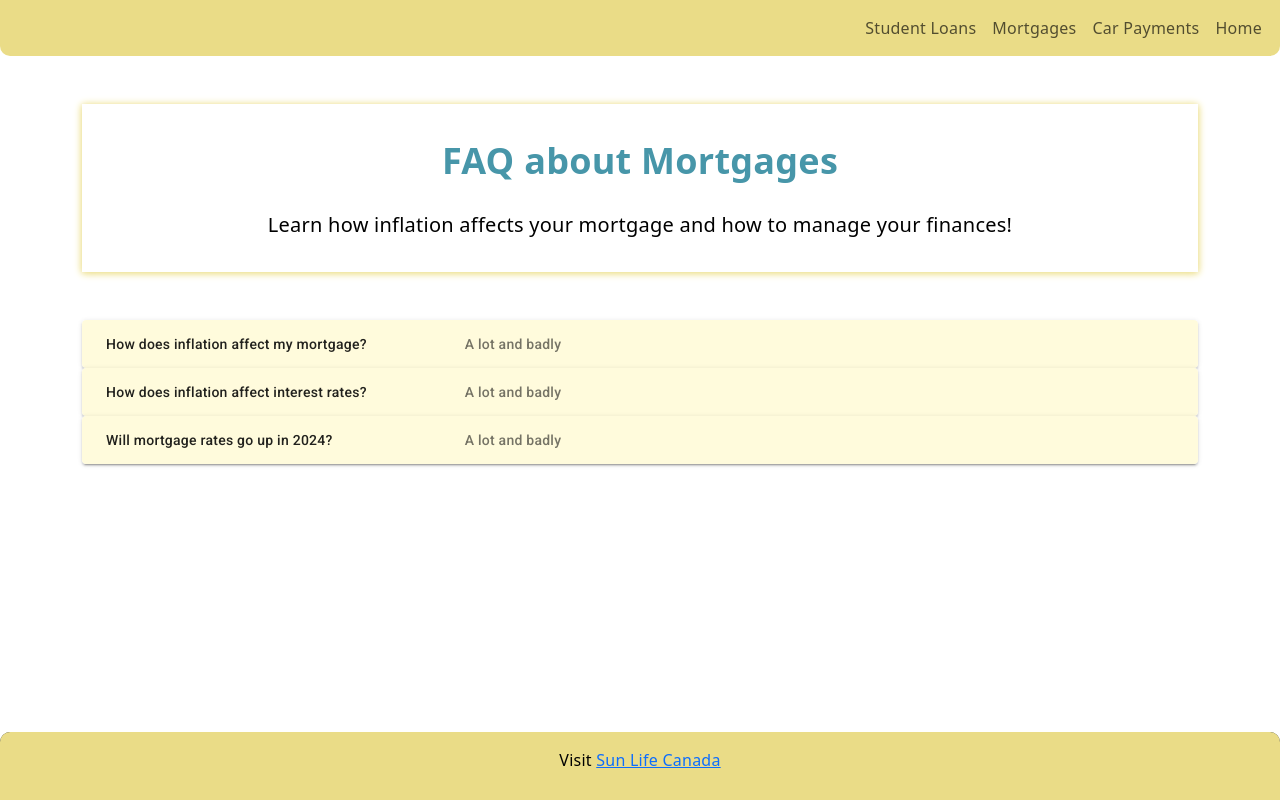
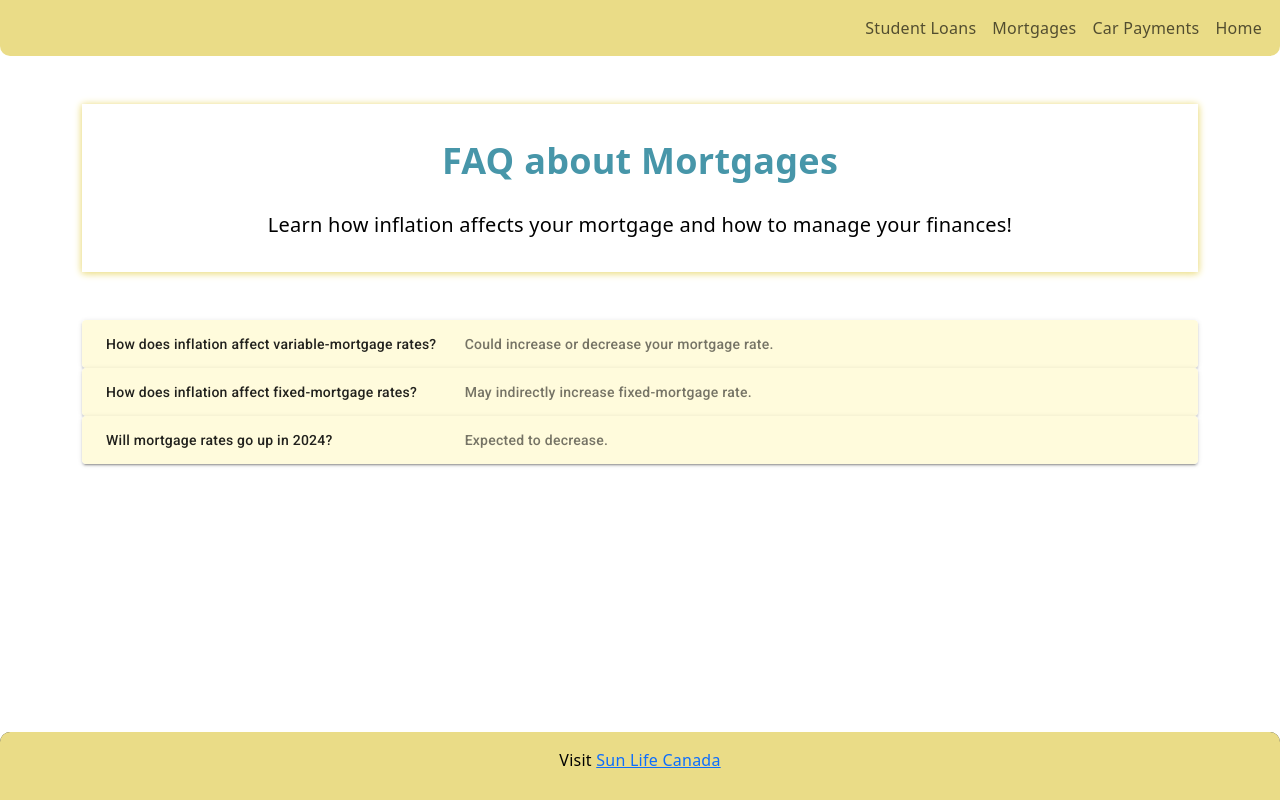
Before and after one commit to amczuboka/Hack-a-Bunch, an Angular app in the folder hack-a-bunch/: page /mortgage-info in a window 1280 px wide. Built offline with nearby package versions, Linux system fonts and the light colour scheme.

Commit message:
Info for mortgages

```diff
--- a/hack-a-bunch/src/app/pages/mortgage-info/mortgage-info.component.html
+++ b/hack-a-bunch/src/app/pages/mortgage-info/mortgage-info.component.html
@@ -13,33 +13,47 @@
 <br><br>
 <!--Angular Expansion Panels-->
 
-<!--How does inflation affect my mortgage-->
+<!--How does inflation affect variable-mortgage rates?-->
 <mat-accordion>
     <mat-expansion-panel hideToggle>
       <mat-expansion-panel-header>
         <mat-panel-title>
-          How does inflation affect my mortgage?
+          How does inflation affect variable-mortgage rates?
         </mat-panel-title>
         <mat-panel-description>
-          A lot and badly
+          Could increase or decrease your mortgage rate.
         </mat-panel-description>
       </mat-expansion-panel-header>
-      <p>This is the primary content of the panel.</p>
+      <p>A variable mortgage rate is the prime rate (i.e: the interest rate that commercial banks
+        charge clients) plus or minus the bank’s mortgage rate discount. Thus, an increase in inflation
+        could potentially increase or decrease one’s mortgage rate.</p>
+        <p><b>References</b></p>
+        <ul>
+            <li><a href="https://loanscanada.ca/mortgage/how-inflation-affects-your-mortgage/#:~:text=As%20such%2C%20an%20increase%20in,would%20work%20out%20to%205.5%25.">Loans Canada</a></li>
+            <li><a href="https://www.investopedia.com/terms/p/primerate.asp">Investopedia</a></li>
+        </ul>
     </mat-expansion-panel>
 </mat-accordion>
 
-<!--How does inflation affect interest rates?-->
+<!--How does inflation affect fixed-mortgage rates?-->
 <mat-accordion>
   <mat-expansion-panel hideToggle>
     <mat-expansion-panel-header>
       <mat-panel-title>
-          How does inflation affect interest rates?
+        How does inflation affect fixed-mortgage rates?
       </mat-panel-title>
       <mat-panel-description>
-          A lot and badly
+        May indirectly increase fixed-mortgage rate.
       </mat-panel-description>
     </mat-expansion-panel-header>
-      <p>This is the primary content of the panel.</p>
+    <p>An increase in inflation rate is not directly linked to an increase in a fixed-mortgage rate.
+      However, a bond yield may increase as inflation increases which may, in turn, increase your fixed-mortgage rate.
+      A bond-yield is essentially the return you get on a bond.</p>
+      <p><b>References</b></p>
+      <ul>
+          <li><a href="https://loanscanada.ca/mortgage/how-inflation-affects-your-mortgage/#:~:text=As%20such%2C%20an%20increase%20in,would%20work%20out%20to%205.5%25.">Loans Canada</a></li>
+          <li><a href="https://www.desjardins.com/ca/co-opme/action-plans-tips/savings-investment/understanding-bond-yields/index.jsp">Desjardins Bond Yields</a></li>
+        </ul>
   </mat-expansion-panel>
 </mat-accordion>
 
@@ -51,10 +65,16 @@
           Will mortgage rates go up in 2024?
         </mat-panel-title>
         <mat-panel-description>
-          A lot and badly
+          Expected to decrease.
         </mat-panel-description>
       </mat-expansion-panel-header>
-      <p>This is the primary content of the panel.</p>
+      <p>Current studies and predictions estimate that mortgage rates will decrease by mid-2024 however this is subject to change.</p>
+      <p><b>References</b></p>
+      <ul>
+          <li><a href="https://www.fanniemae.com/newsroom/fannie-mae-news/mortgage-rates-expected-dip-below-6-percent-2024-boosting-home-sales#:~:text=The%20ESR%20Group%20expects%20mortgage,the%20year%20below%206%20percent.">Fanny Mae</a></li>
+          <li><a href="https://www.nesto.ca/mortgage-basics/mortgage-rates-forecast-canada/">Mortgage Rates Forecast Canada</a></li>
+        </ul>
+
     </mat-expansion-panel>
 </mat-accordion>
 
```
Lines whose indentation alone changed are shown as unchanged.
